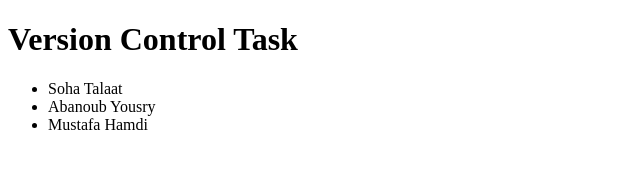
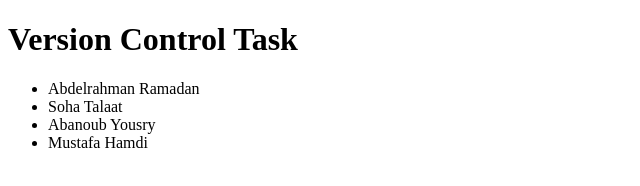
Before and after one commit to SohaTalaat/VCRepo, a plain HTML site: page index.html in a window 1280 px wide. Shown: the whole page, without its empty margins (0-640 px from the left). Drawn offline with Linux system fonts and the light colour scheme.

Commit message:
Modified in index.html by Abdelahman

```diff
--- a/index.html
+++ b/index.html
@@ -9,9 +9,11 @@
     <h1>Version Control Task</h1>
 
     <ul>
+      <li>Abdelrahman Ramadan</li>
       <li>Soha Talaat</li>
       <li>Abanoub Yousry</li>
       <li>Mustafa Hamdi</li>
+
     </ul>
   </body>
 </html>
```
